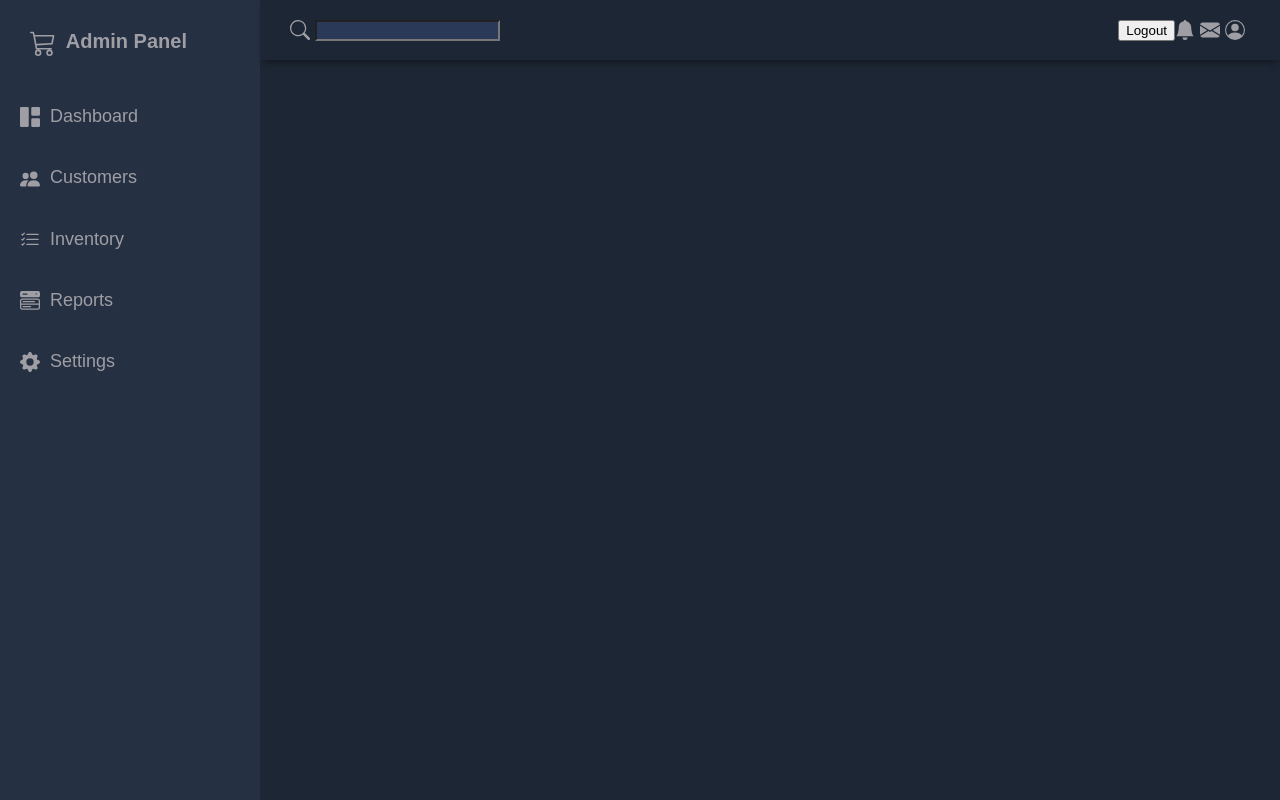
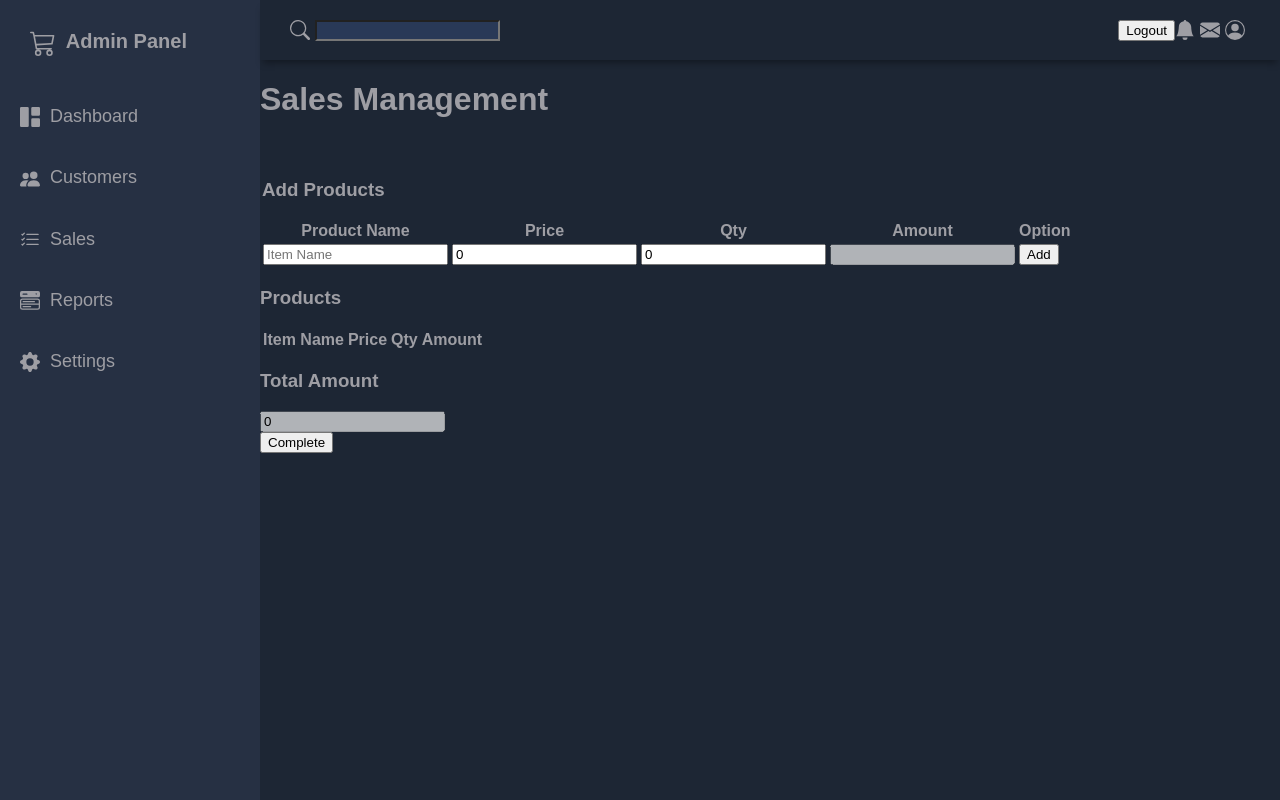
Before and after one commit to AkshhThakkar/H5-Frontend, a React (Vite) app: page /sales in a window 1280 px wide. Built offline with nearby package versions, Linux system fonts and the light colour scheme.

Commit message:
Inventory to Sales

```diff
--- a/src/App.jsx
+++ b/src/App.jsx
@@ -5,7 +5,7 @@ import Sidebar from "./Components/Sidebar";
 import Dashboard from "./Components/Dashboard/Dashboard";
 import Categories from "./Components/Categories/Categories";
 import Customers from "./Components/Customers/Customers";
-import Inventory from "./Components/Inventory/Inventory";
+import Sales from "./Components/Sales/Sales";
 import Products from "./Components/Products/Products";
 import Reports from "./Components/Reports/Reports";
 import Settings from "./Components/Settings/Settings";
@@ -43,7 +43,7 @@ function App() {
           <Route exact path="/dashboard" element={<Dashboard />} />
           <Route path="/categories" element={<Categories />} />
           <Route path="/customers" element={<Customers />} />
-          <Route path="/inventory" element={<Inventory />} />
+          <Route path="/sales" element={<Sales />} />
           <Route path="/products" element={<Products />} />
           <Route path="/reports" element={<Reports />} />
           <Route path="/settings" element={<Settings />} />
--- a/src/Components/Inventory/Inventory.jsx
+++ b/src/Components/Sales/Sales.jsx
@@ -55,7 +55,7 @@ function Inventory() {
 
   return (
     <div class="container-fluid bg-2 text-center">
-      <h1>Inventory Management</h1>
+      <h1>Sales Management</h1>
       <br />
       <div class="row">
         <div class="col-sm-8">
@@ -74,7 +74,7 @@ function Inventory() {
                   type="text"
                   class="form-control"
                   placeholder="Item Name"
-                  style={{ color: "white" }}
+                  style={{ color: "black" }}
                   value={name}
                   onChange={(event) => {
                     setName(event.target.value);
@@ -86,7 +86,7 @@ function Inventory() {
                   type="text"
                   class="form-control"
                   placeholder="Enter Price"
-                  style={{ color: "white" }}
+                  style={{ color: "black" }}
                   value={price}
                   onChange={handlePriceChange}
                 />
@@ -96,7 +96,7 @@ function Inventory() {
                   type="number"
                   class="form-control"
                   placeholder="Enter Qty"
-                  style={{ color: "white" }}
+                  style={{ color: "black" }}
                   value={qty}
                   onChange={handleQuantityChange}
                 />
@@ -106,8 +106,8 @@ function Inventory() {
                   type="text"
                   value={sum}
                   class="form-control"
-                  style={{ color: "white" }}
-                  placeholder="Enter Total"
+                  style={{ color: "black" }}
+                  placeholder=""
                   id="total_cost"
                   name="total_cost"
                   disabled
@@ -130,7 +130,9 @@ function Inventory() {
                 <th>Item Name</th>
 
                 <th>Price</th>
+
                 <th>Qty</th>
+
                 <th>Amount</th>
               </tr>
             </thead>
@@ -151,13 +153,13 @@ function Inventory() {
 
         <div class="col-sm-4">
           <div class="form-group" align="left">
-            <h3>Total</h3>
+            <h3>Total Amount</h3>
 
             <input
               type="text"
               class="form-control"
-              placeholder="Enter Total"
-              style={{ color: "white" }}
+              placeholder="Total"
+              style={{ color: "black" }}
               required
               disabled
               value={total}
--- a/src/Components/Sidebar.jsx
+++ b/src/Components/Sidebar.jsx
@@ -24,9 +24,9 @@ function Sidebar({ openSidebarToggle, OpenSidebar }) {
       component: BsPeopleFill,
     },
     {
-      id: "inventory",
-      route: "/inventory",
-      title: "Inventory",
+      id: "sales",
+      route: "/sales",
+      title: "Sales",
       component: BsListCheck,
     },
     {
```
Also changed, not shown: src/Components/Sales/Sales.css (renamed from src/Components/Inventory/Inventory.css).
